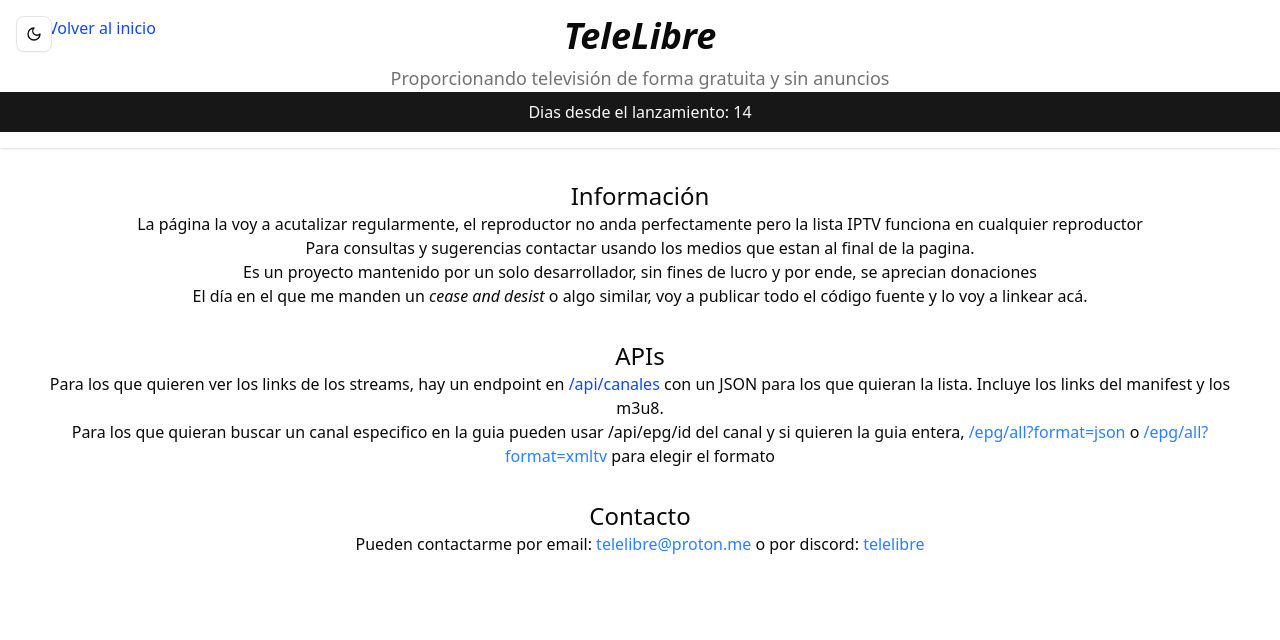
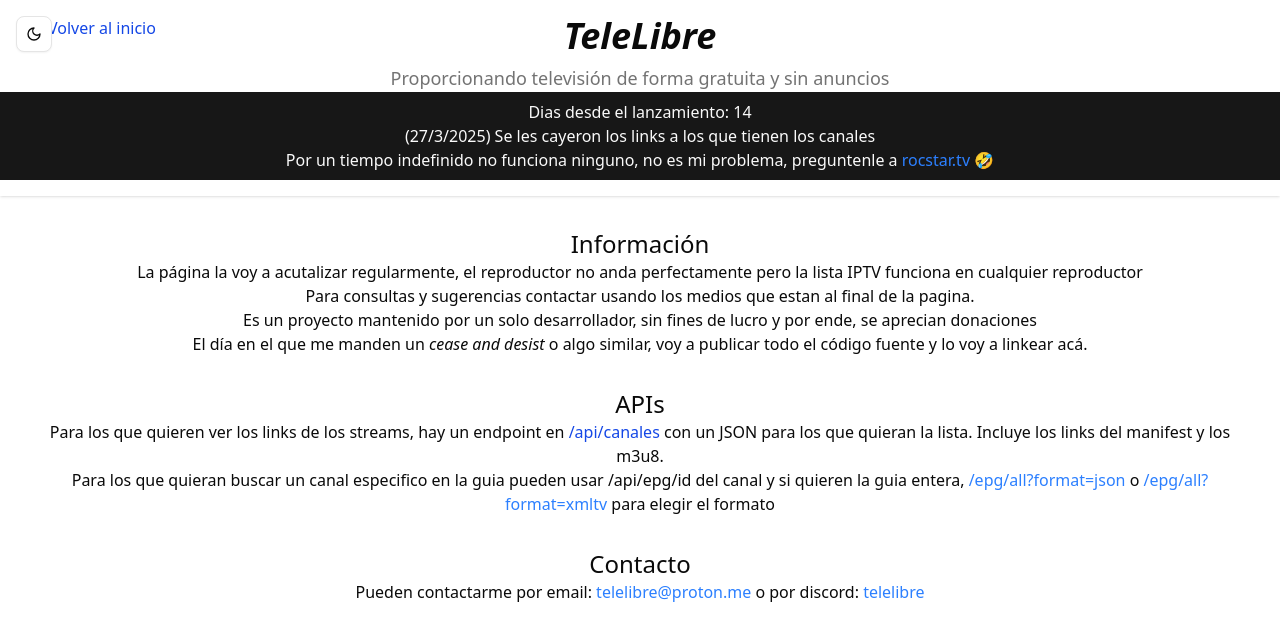
Before and after one commit to 9h8x/telelibre, an Astro site: page /informacion in a window 1280 px wide. Built offline with nearby package versions, Linux system fonts and the light colour scheme; Astro itself is replaced by a stand-in of ours.

Commit message:
no les funcionan los canales lol

```diff
--- a/src/layouts/Layout.astro
+++ b/src/layouts/Layout.astro
@@ -66,6 +66,15 @@ const metaDescription = channel
       </div>
       <div class="w-full bg-primary py-2 text-primary-foreground">
         <p class="text-center" id="days-since"></p>
+        <p class="text-center">
+          (27/3/2025) Se les cayeron los links a los que tienen los canales
+        </p>
+        <p class="text-center">
+          Por un tiempo indefinido no funciona ninguno, no es mi problema, preguntenle a <a
+            class="text-blue-500"
+            href="https://www.rocstar.tv/">rocstar.tv</a
+          > 🤣
+        </p>
       </div>
     </header>
 
```
